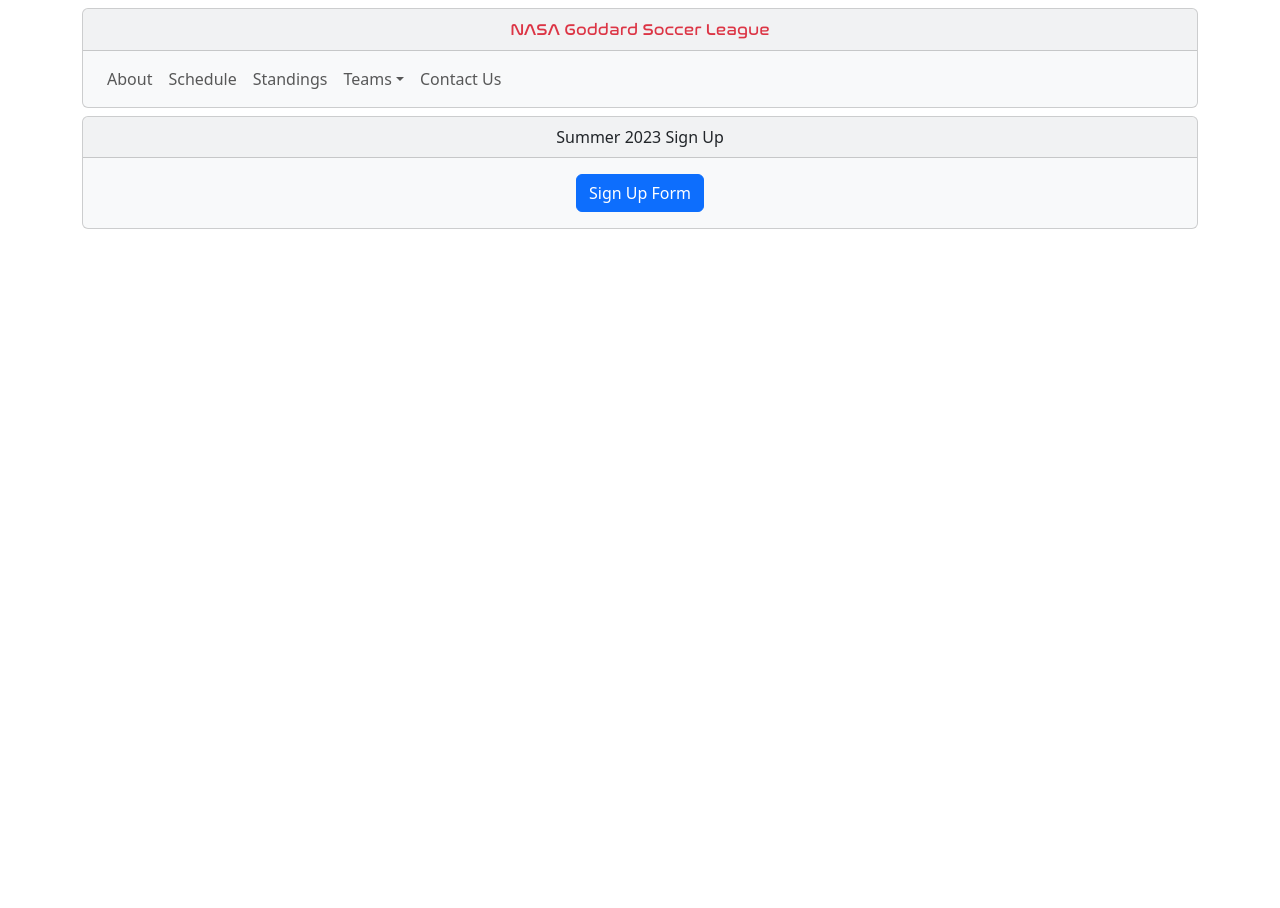
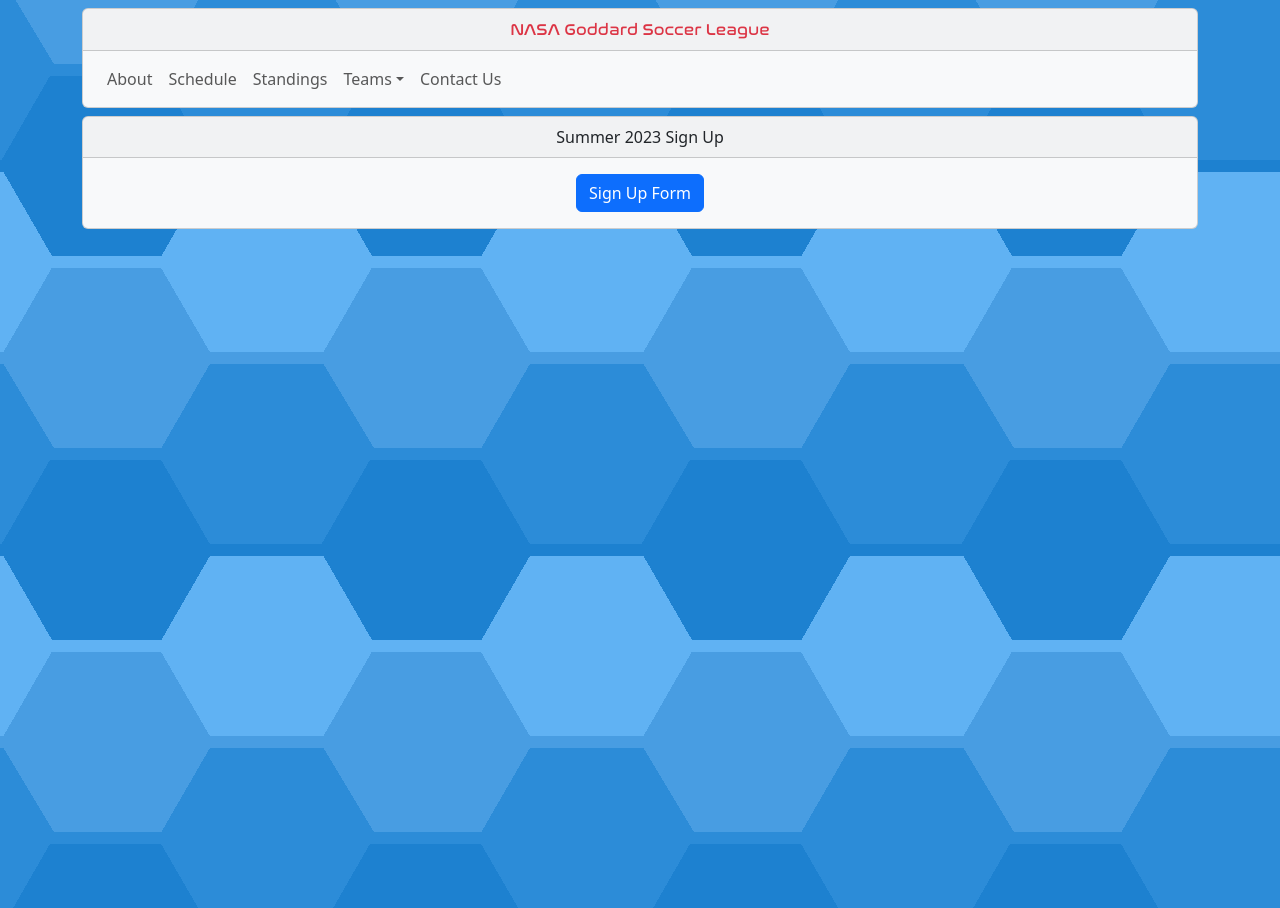
Before and after one commit to goddard-soccer/goddard-soccer.github.io, a Jekyll site: the page built from index.md, in a window 1280 px wide. Built offline with Jekyll 4.4.1, drawn with Linux system fonts in a browser that asks for light colours.

Commit message:
add background

```diff
--- a/assets/css/styles.css
+++ b/assets/css/styles.css
@@ -1,9 +1,19 @@
 @font-face {
   font-family: nasalization;
-  src: url(/assets/fonts/nasalization.otf);
-}
+  src: url(/assets/fonts/nasalization.otf); }
 .navbar-brand {
-  font-family: nasalization;
-}
+  font-family: nasalization; }
+
+body {
+  --u: 2.5vmax;
+  --c1: #60b2f3;
+  --c2: #489de2;
+  --c3: #2c8cd8;
+  --c4: #1d81d0;
+  --gp: 50% / calc(var(--u) * 10) calc(var(--u) * 12);
+  --glt: repeating-conic-gradient(from 210deg at 16.66% 25%, var(--c2) 0% 33.3%, #fff0 0% 100%) var(--gp);
+  --glb: repeating-conic-gradient(from 210deg at 16.66% 75%, var(--c4) 0% 33.3%, #fff0 0% 100%) var(--gp);
+  height: 100vh;
+  background: repeating-linear-gradient(to bottom, var(--c1) 0% 1.5%, transparent 1.5% 23.5%, var(--c2) 23.5% 26.5%, transparent 26.5% 48.5%, var(--c3) 48.5% 51.5%, transparent 51.5% 73.5%, var(--c4) 73.5% 76.5%, transparent 76.5% 98.5%, var(--c1) 98.5% 100%) var(--gp), var(--glt), var(--glb), var(--glt), var(--glb), var(--glt), var(--glb), var(--glt), var(--glb), repeating-conic-gradient(from 150deg at 50% 75%, var(--c1) 0% 33.3%, #fff0 0% 100%) var(--gp), repeating-conic-gradient(from 90deg at 66.66% 50%, var(--c4) 0% 33.3%, #fff0 0% 100%) var(--gp), repeating-conic-gradient(from -90deg at 50% 25%, var(--c1) 0% 33.3%, var(--c2) 0% 66.4%, var(--c3) 0% 100%) var(--gp); }
 
 /*# sourceMappingURL=styles.css.map */
```
Also changed, not shown: assets/css/styles.sass (+12 -0 lines), 1 other file.
